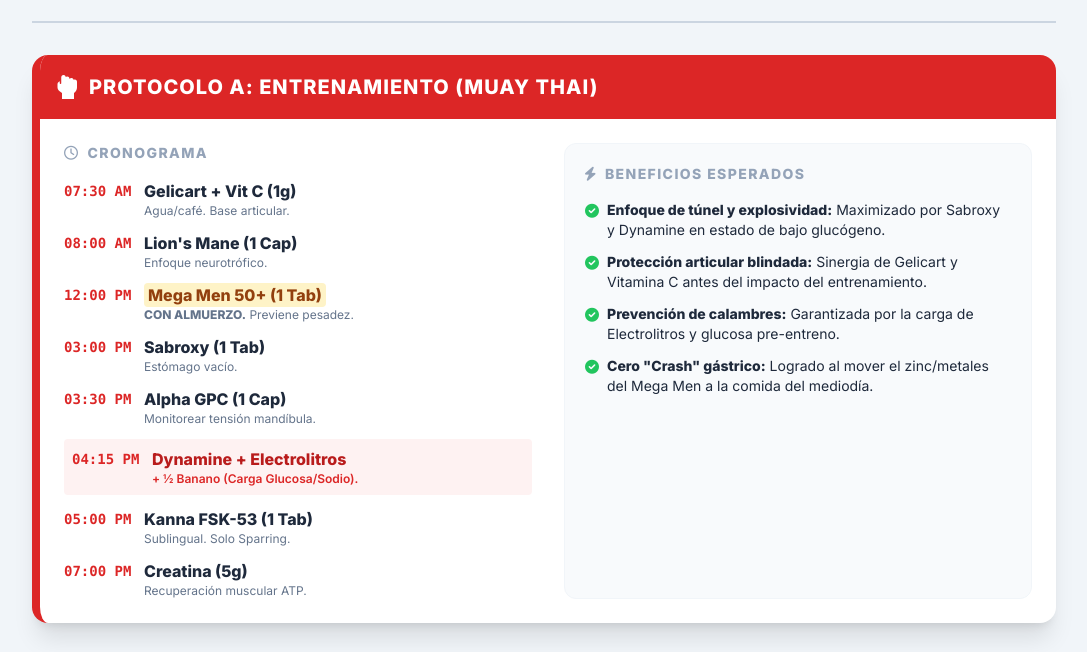
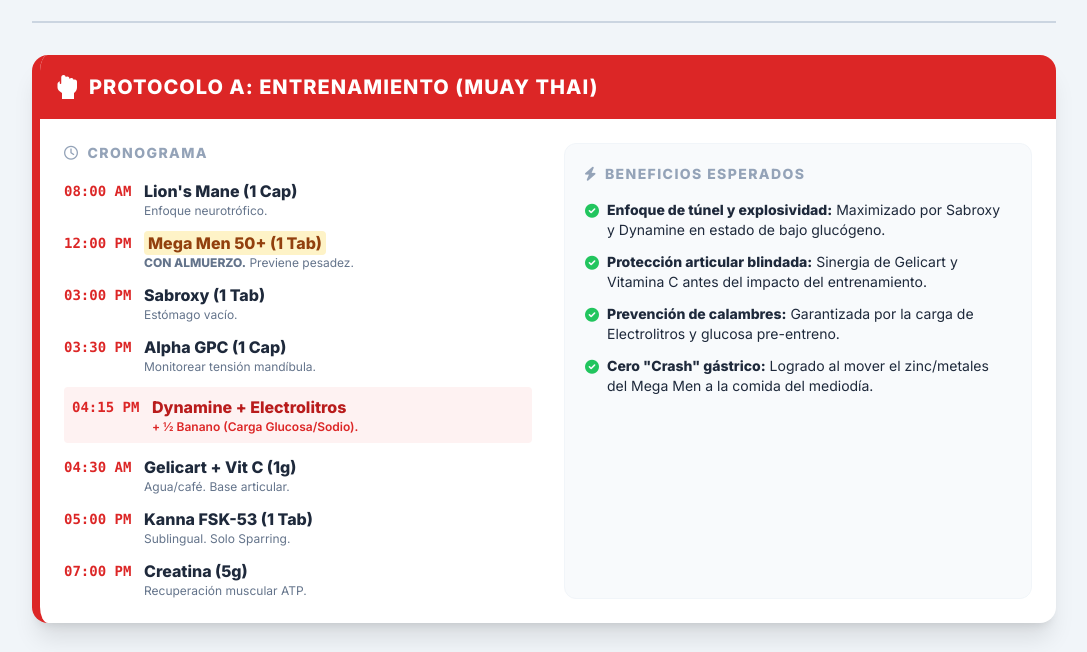
Before and after one commit to harkmaster/Rutinas, a plain HTML site: page index.html in a window 1280 px wide. Shown: the part 111-763 px from the top of the page, without its empty margins (96-1183 px from the left). Drawn offline with nearby package versions, Linux system fonts and the light colour scheme.

Commit message:
Actualizar index.html

```diff
--- a/index.html
+++ b/index.html
@@ -39,12 +39,15 @@
                 <div>
                     <h3 class="text-sm font-bold text-slate-400 uppercase tracking-widest mb-4"><i class="far fa-clock mr-2"></i>Cronograma</h3>
                     <ul class="space-y-3">
-                        <li class="flex items-start"><span class="timeline-time font-mono font-bold text-red-600 text-sm mt-0.5">07:30 AM</span><div><p class="font-bold">Gelicart + Vit C (1g)</p><p class="text-xs text-slate-500">Agua/café. Base articular.</p></div></li>
-                        <li class="flex items-start"><span class="timeline-time font-mono font-bold text-red-600 text-sm mt-0.5">08:00 AM</span><div><p class="font-bold">Lion's Mane (1 Cap)</p><p class="text-xs text-slate-500">Enfoque neurotrófico.</p></div></li>
+
+ <li class="flex items-start"><span class="timeline-time font-mono font-bold text-red-600 text-sm mt-0.5">08:00 AM</span><div><p class="font-bold">Lion's Mane (1 Cap)</p><p class="text-xs text-slate-500">Enfoque neurotrófico.</p></div></li>
                         <li class="flex items-start"><span class="timeline-time font-mono font-bold text-red-600 text-sm mt-0.5">12:00 PM</span><div><p class="font-bold bg-amber-100 text-amber-800 px-1 rounded inline-block">Mega Men 50+ (1 Tab)</p><p class="text-xs text-slate-500"><strong>CON ALMUERZO.</strong> Previene pesadez.</p></div></li>
                         <li class="flex items-start"><span class="timeline-time font-mono font-bold text-red-600 text-sm mt-0.5">03:00 PM</span><div><p class="font-bold">Sabroxy (1 Tab)</p><p class="text-xs text-slate-500">Estómago vacío.</p></div></li>
                         <li class="flex items-start"><span class="timeline-time font-mono font-bold text-red-600 text-sm mt-0.5">03:30 PM</span><div><p class="font-bold">Alpha GPC (1 Cap)</p><p class="text-xs text-slate-500">Monitorear tensión mandíbula.</p></div></li>
                         <li class="flex items-start bg-red-50 p-2 rounded"><span class="timeline-time font-mono font-bold text-red-600 text-sm mt-0.5">04:15 PM</span><div><p class="font-bold text-red-700">Dynamine + Electrolitros</p><p class="text-xs text-red-600 font-semibold">+ ½ Banano (Carga Glucosa/Sodio).</p></div></li>
+
+<li class="flex items-start"><span class="timeline-time font-mono font-bold text-red-600 text-sm mt-0.5">04:30 AM</span><div><p class="font-bold">Gelicart + Vit C (1g)</p><p class="text-xs text-slate-500">Agua/café. Base articular.</p></div></li>
+
                         <li class="flex items-start"><span class="timeline-time font-mono font-bold text-red-600 text-sm mt-0.5">05:00 PM</span><div><p class="font-bold">Kanna FSK-53 (1 Tab)</p><p class="text-xs text-slate-500">Sublingual. Solo Sparring.</p></div></li>
                         <li class="flex items-start"><span class="timeline-time font-mono font-bold text-red-600 text-sm mt-0.5">07:00 PM</span><div><p class="font-bold">Creatina (5g)</p><p class="text-xs text-slate-500">Recuperación muscular ATP.</p></div></li>
                     </ul>
```
